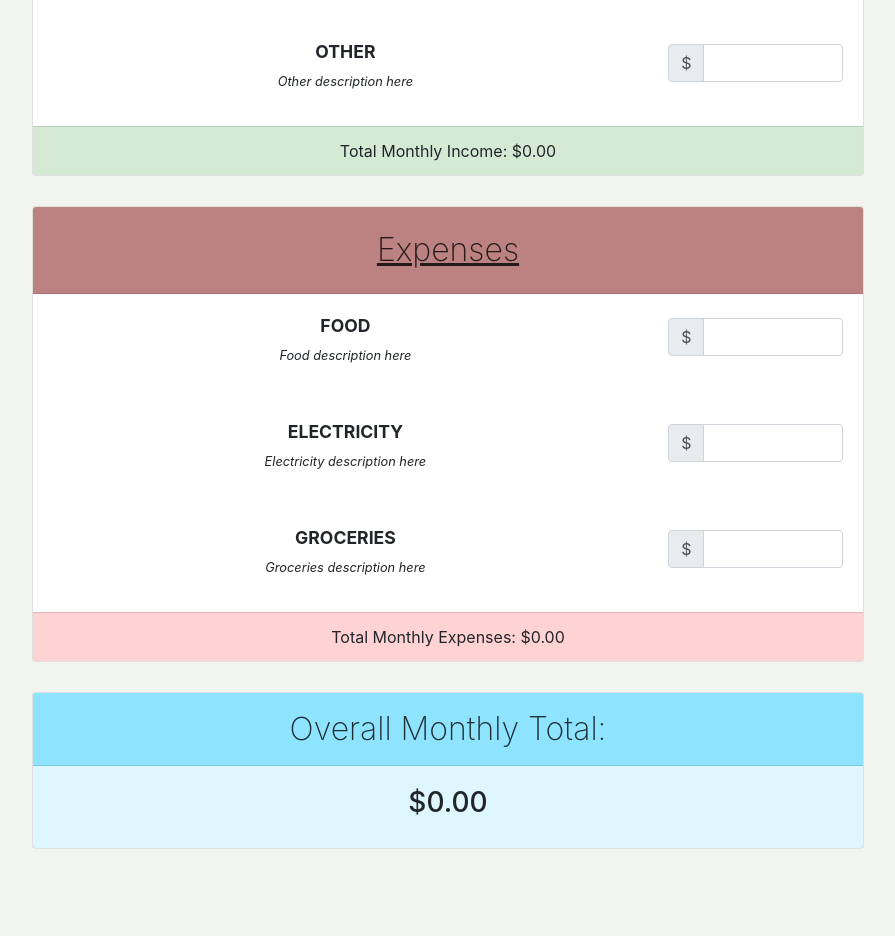
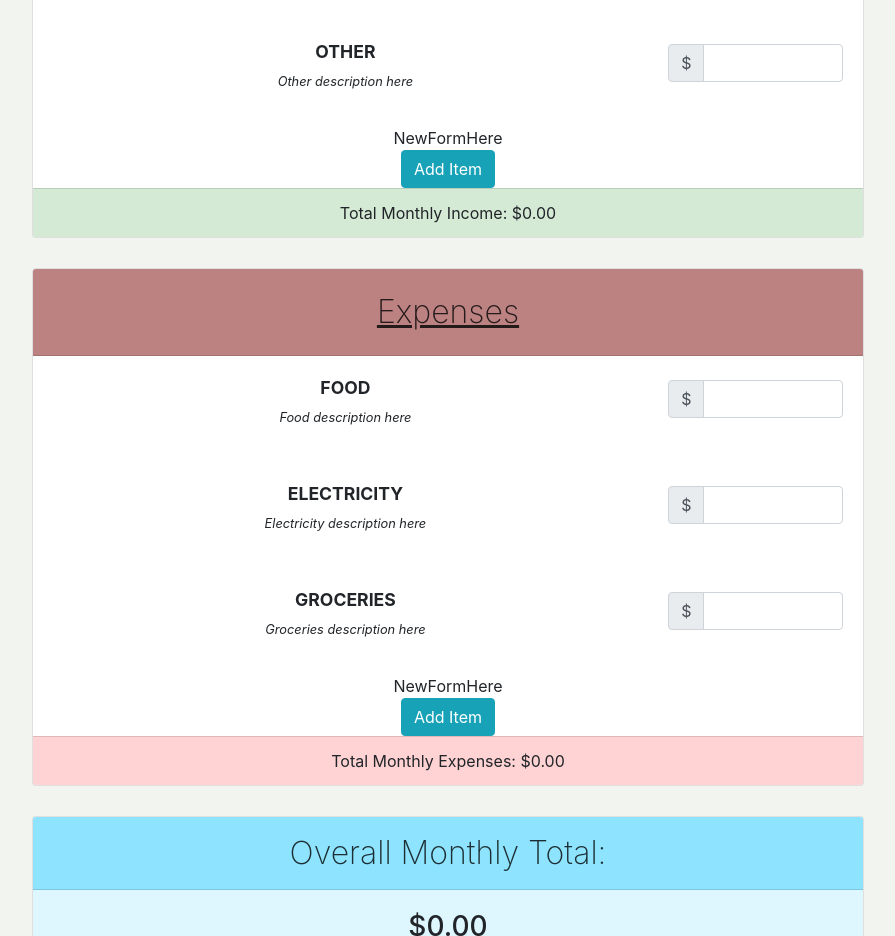
Before and after one commit to eric1foard/quick-budget, a React (Create React App) app: page / in a window 1280 px wide. Shown: the part 480-1416 px from the top of the page, without its empty margins (192-1087 px from the left). Before the commit the page ends 1329 px from the top, so only its background shows below. Built offline with nearby package versions, Linux system fonts and the light colour scheme.

Commit message:
moves defaultProps into state - goal is to allow user to add their own fields

```diff
--- a/src/App.js
+++ b/src/App.js
@@ -6,70 +6,75 @@ import './App.css';
 
 class App extends Component {
 
-  // defaultProps contains the information for various fields used by other components,
-  //  ...split into income and expenses.
-  static defaultProps = {
+  // State is used to store the relevant information regarding the user's income and expenses fields,
+  // ...and is used by other components to calculate inferences.
+  constructor(props) {
+    super(props);
+    this.state = {
       incomeData: {
         title: 'income',
+        total: 0,
         fields: [
-        {fieldTitle: 'salary', fieldDescription: 'Salary description here'},
-        {fieldTitle: 'savings', fieldDescription: 'Savings description here'},
-        {fieldTitle: 'other', fieldDescription: 'Other description here'},
+          {fieldTitle: 'salary', fieldDescription: 'Salary description here', value: 0},
+          {fieldTitle: 'savings', fieldDescription: 'Savings description here', value: 0},
+          {fieldTitle: 'other', fieldDescription: 'Other description here', value: 0},
         ]
       },
-
       expensesData: {
         title: 'expenses',
+        total: 0,
         fields: [
-        {fieldTitle: 'food', fieldDescription: 'Food description here'},
-        {fieldTitle: 'electricity', fieldDescription: 'Electricity description here'},
-        {fieldTitle: 'groceries', fieldDescription: 'Groceries description here'},
+          {fieldTitle: 'food', fieldDescription: 'Food description here', value: 0},
+          {fieldTitle: 'electricity', fieldDescription: 'Electricity description here', value: 0},
+          {fieldTitle: 'groceries', fieldDescription: 'Groceries description here', value: 0},
         ]
       },
     }
-
-  // State is used to store the amounts the user enters, and to calculate inferences.
-  constructor(props) {
-    super(props);
-    this.state = {
-      salary: 0,
-      savings: 0,
-      other: 0,
-      incomeTotal: 0,
-      food: 0,
-      electricity: 0,
-      groceries: 0,
-      expensesTotal: 0,
-    }
-    this.updateTotals = this.updateTotals.bind(this);
+    this.updateIncomeHelper = this.updateIncomeHelper.bind(this);
+    this.updateExpensesHelper = this.updateExpensesHelper.bind(this);
   }
 
-  // updateTotals is triggered every time a field is changed.
-  //  ...It calculates the total income and expenses.
-  updateTotals(name, num) {
-    this.setState({[name]: +num}, () => {
+  updateTotal(name, num, type) {
+    // Makes new copy of state...
+    let dataCopy1 = this.state[type];
+    // ...in that copy, finds the field that needs to be updated...
+    const fieldToUpdate = dataCopy1.fields.find(elem => elem.fieldTitle === name);
+    // ...and sets that field's value to the variable "num".
+    fieldToUpdate.value = num;
 
-      // Calculate total income
-      let incomeTotal = 0;
-      this.props.incomeData.fields.forEach(elem => {
-        incomeTotal += this.state[elem.fieldTitle];
-      });
-      this.setState({incomeTotal: incomeTotal});
+    // Sets relevant state with updated numbers, starts callback to update totals
+    this.setState({[type]: dataCopy1}, () => {
+      // Makes new copy of state
+      let dataCopy2 = this.state[type];
+      // Reduces array of fields to find total of values
+      let newTotal = dataCopy2.fields.reduce(
+        (accumulator, currentValue) => parseInt(accumulator) + parseInt(currentValue.value)
+        , 0
+      );
+      // Sets this reduced number as the total
+      dataCopy2.total = newTotal;
+      // ...and sets state with that updated object.
+      this.setState({[type]: dataCopy2});
+    })
+  }
 
-      // Calculate total expenses
-      let expensesTotal = 0;
-      this.props.expensesData.fields.forEach(elem => {
-        expensesTotal += this.state[elem.fieldTitle];
-      });
-      this.setState({expensesTotal: expensesTotal});
+  // For changes to income fields, sends relevant info to updateTotal
+  updateIncomeHelper(name, num) {
+    this.updateTotal(name, num, "incomeData");
+  }
 
-    });
+  // For changes to expenses fields, sends relevant info to updateTotal
+  updateExpensesHelper(name, num) {
+    this.updateTotal(name, num, "expensesData");
   }
+
 
   render() {
     return (
       <div className="App">
         <div className="container">
+
+          {/* Title and subtitle */}
           <div className="App-title">
             Quick Budget
           </div>
@@ -79,22 +84,22 @@ class App extends Component {
 
           {/* Box with income information */}
           <Box
-            boxData={this.props.incomeData}
-            updateTotals={this.updateTotals}
-            total={this.state.incomeTotal}
+            boxData={this.state.incomeData}
+            handleUpdate={this.updateIncomeHelper}
+            total={this.state.incomeData.total}
           />
 
           {/* Box with expenses information */}
           <Box
-            boxData={this.props.expensesData}
-            updateTotals={this.updateTotals}
-            total={this.state.expensesTotal}
+            boxData={this.state.expensesData}
+            handleUpdate={this.updateExpensesHelper}
+            total={this.state.expensesData.total}
           />
 
           {/* Summary displays the final total monthly amount */}
           <Summary
-            totalIncome={this.state.incomeTotal}
-            totalExpenses={this.state.expensesTotal}
+            totalIncome={this.state.incomeData.total}
+            totalExpenses={this.state.expensesData.total}
           />
 
         </div>
--- a/src/Box.js
+++ b/src/Box.js
@@ -7,6 +7,7 @@ class Box extends Component {
   constructor(props) {
     super(props);
     this.updateBox = this.updateBox.bind(this);
+    this.handleClick = this.handleClick.bind(this);
     this.capitalizeFirstLetter = this.capitalizeFirstLetter.bind(this);
   }
 
@@ -14,7 +15,12 @@ class Box extends Component {
   //  ...and sends the name of the field and the number to App.js,
   //  ...where updateTotals crunches the numbers.
   updateBox(name, num) {
-    this.props.updateTotals(name, num);
+    this.props.handleUpdate(name, num);
+  }
+
+  handleClick(evt) {
+    evt.preventDefault();
+    alert("Clicked oh yeah");
   }
 
   // Helper function to capitlize the first letter when needed.
@@ -56,6 +62,14 @@ class Box extends Component {
               )}
             </div>
 
+            <div>
+              NewFormHere
+            </div>
+
+            <div>
+              <button type="button" class="btn btn-info" onClick={this.handleClick}>Add Item</button>
+            </div>
+
             {/* Footer displays the total of the income/expenses fields */}
             <div className={cardFooterClasses}>
               Total Monthly {boxTitle}: ${this.props.total.toFixed(2)}
```
Lines whose indentation alone changed are shown as unchanged.
